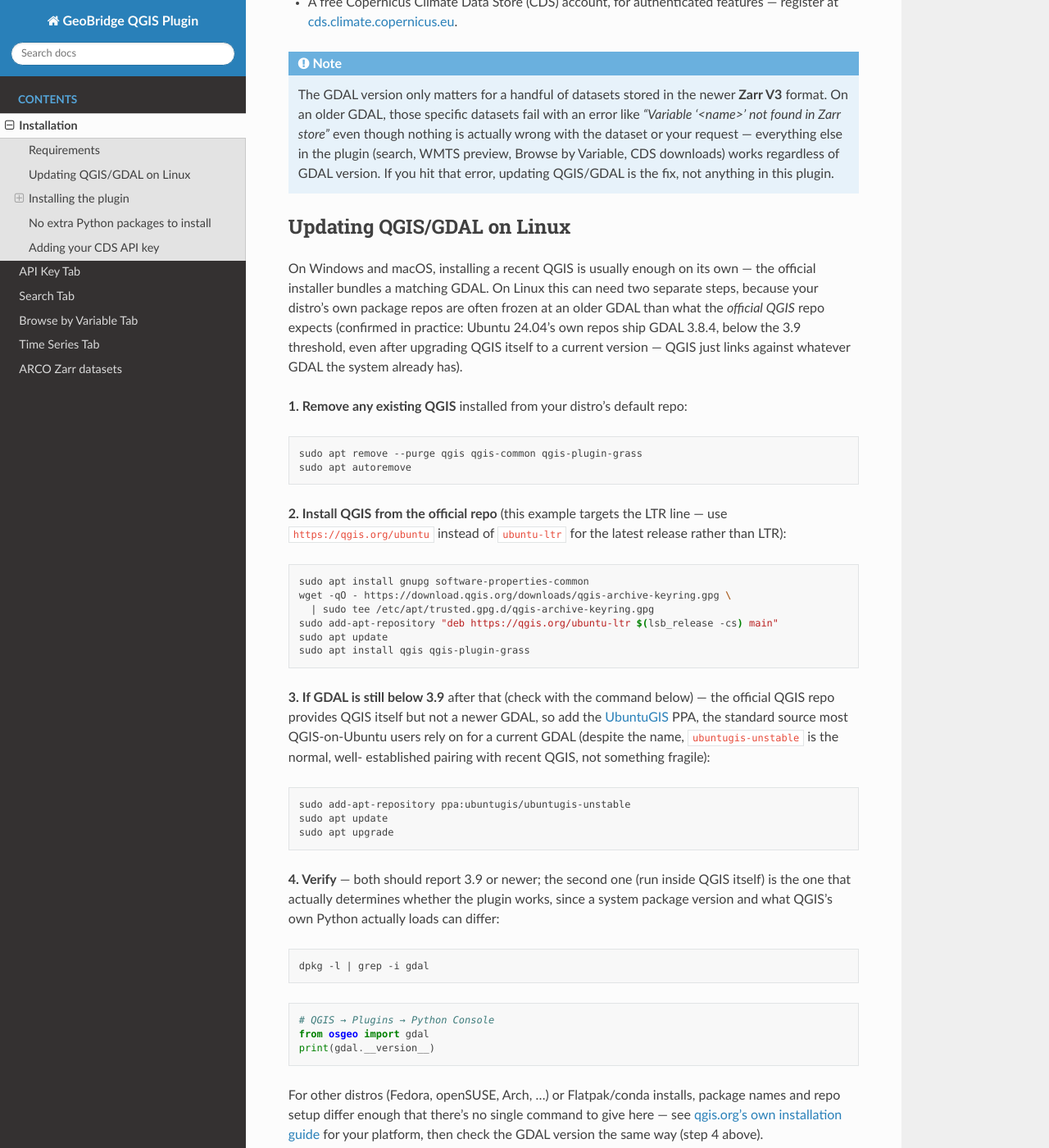
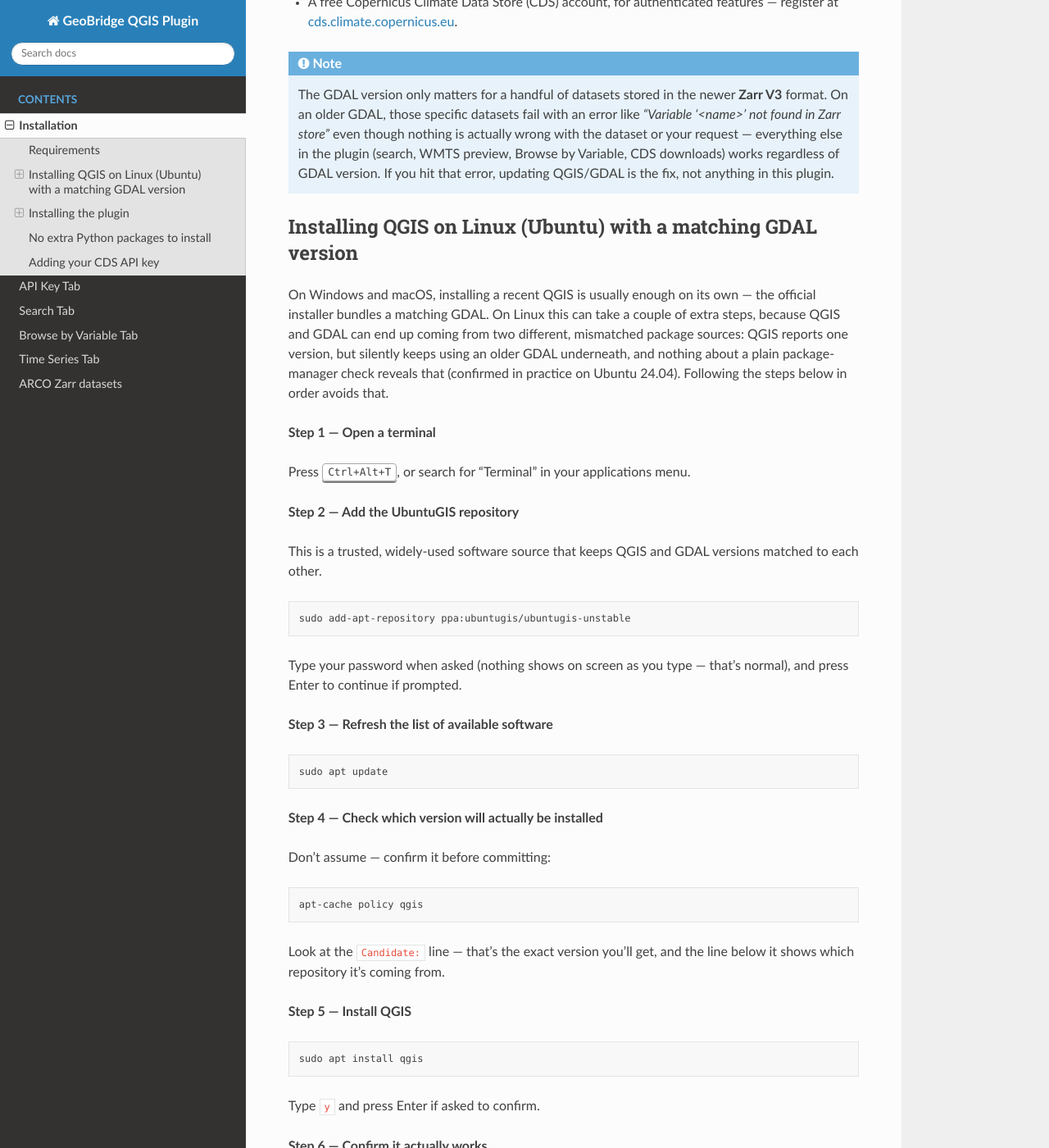
Before and after one commit to ECMWFCode4Earth/geobridge-qgis, a Sphinx documentation site: the page built from docs/installation.rst, in a window 1280 px wide and 1400 px high, scrolled down 347 px. Shown: the whole window at 82% size. Built offline with Sphinx 7.4.7 and the Read the Docs theme 3.1.0, drawn with Linux system fonts in a browser that asks for light colours; some of the changed text lies outside the part shown.

Commit message:
docs: rewrite the Linux QGIS/GDAL install instructions
Clearer step-by-step version (numbered steps, why-this-matters framing,
a verification path that goes beyond just a version number - ldd
against the actual qgis binary, then actually running a Zarr V3 feature
as the real confirmation) plus a dedicated "already installed" branch
using apt remove --purge with the fuller package list
(qgis-provider-grass, qgis-providers, python3-qgis) rather than the
shorter one this page had before.

Docs build clean with Sphinx (verified locally, no warnings).

```diff
--- a/docs/installation.rst
+++ b/docs/installation.rst
@@ -24,70 +24,102 @@
    If you hit that error, updating QGIS/GDAL is the fix, not anything in
    this plugin.
 
-Updating QGIS/GDAL on Linux
-------------------------------
+Installing QGIS on Linux (Ubuntu) with a matching GDAL version
+-------------------------------------------------------------------
 
 On Windows and macOS, installing a recent QGIS is usually enough on its
 own — the official installer bundles a matching GDAL. On Linux this can
-need two separate steps, because your distro's own package repos are
-often frozen at an older GDAL than what the *official QGIS* repo expects
-(confirmed in practice: Ubuntu 24.04's own repos ship GDAL 3.8.4, below
-the 3.9 threshold, even after upgrading QGIS itself to a current
-version — QGIS just links against whatever GDAL the system already has).
+take a couple of extra steps, because QGIS and GDAL can end up coming
+from two different, mismatched package sources: QGIS reports one
+version, but silently keeps using an older GDAL underneath, and nothing
+about a plain package-manager check reveals that (confirmed in practice
+on Ubuntu 24.04). Following the steps below in order avoids that.
 
-**1. Remove any existing QGIS** installed from your distro's default repo:
+**Step 1 — Open a terminal**
 
-.. code-block:: bash
+Press :kbd:`Ctrl+Alt+T`, or search for "Terminal" in your applications menu.
 
-   sudo apt remove --purge qgis qgis-common qgis-plugin-grass
-   sudo apt autoremove
+**Step 2 — Add the UbuntuGIS repository**
 
-**2. Install QGIS from the official repo** (this example targets the LTR
-line — use ``https://qgis.org/ubuntu`` instead of ``ubuntu-ltr`` for the
-latest release rather than LTR):
-
-.. code-block:: bash
-
-   sudo apt install gnupg software-properties-common
-   wget -qO - https://download.qgis.org/downloads/qgis-archive-keyring.gpg \
-     | sudo tee /etc/apt/trusted.gpg.d/qgis-archive-keyring.gpg
-   sudo add-apt-repository "deb https://qgis.org/ubuntu-ltr $(lsb_release -cs) main"
-   sudo apt update
-   sudo apt install qgis qgis-plugin-grass
-
-**3. If GDAL is still below 3.9** after that (check with the command
-below) — the official QGIS repo provides QGIS itself but not a newer
-GDAL, so add the `UbuntuGIS <https://launchpad.net/~ubuntugis>`_ PPA,
-the standard source most QGIS-on-Ubuntu users rely on for a current
-GDAL (despite the name, ``ubuntugis-unstable`` is the normal, well-
-established pairing with recent QGIS, not something fragile):
+This is a trusted, widely-used software source that keeps QGIS and GDAL
+versions matched to each other.
 
 .. code-block:: bash
 
    sudo add-apt-repository ppa:ubuntugis/ubuntugis-unstable
-   sudo apt update
-   sudo apt upgrade
 
-**4. Verify** — both should report 3.9 or newer; the second one (run
-inside QGIS itself) is the one that actually determines whether the
-plugin works, since a system package version and what QGIS's own Python
-actually loads can differ:
+Type your password when asked (nothing shows on screen as you type —
+that's normal), and press Enter to continue if prompted.
+
+**Step 3 — Refresh the list of available software**
 
 .. code-block:: bash
 
-   dpkg -l | grep -i gdal
+   sudo apt update
 
-.. code-block:: python
+**Step 4 — Check which version will actually be installed**
 
-   # QGIS → Plugins → Python Console
-   from osgeo import gdal
-   print(gdal.__version__)
+Don't assume — confirm it before committing:
+
+.. code-block:: bash
+
+   apt-cache policy qgis
+
+Look at the ``Candidate:`` line — that's the exact version you'll get,
+and the line below it shows which repository it's coming from.
+
+**Step 5 — Install QGIS**
+
+.. code-block:: bash
+
+   sudo apt install qgis
+
+Type ``y`` and press Enter if asked to confirm.
+
+**Step 6 — Confirm it actually works**
+
+Package versions can lie about what QGIS is really using, so check the
+real thing:
+
+1. Open QGIS, go to **Plugins → Python Console**, and run:
+
+   .. code-block:: python
+
+      from osgeo import gdal
+      print(gdal.__version__)
+
+   Only trust this check from *inside* QGIS — a terminal ``python3``
+   check can show a different, wrong answer.
+2. If it's below the version this plugin needs (GDAL 3.9), get proof of
+   what QGIS is really linked to:
+
+   .. code-block:: bash
+
+      ldd $(which qgis) | grep -i gdal
+
+3. Finally, actually run the plugin feature that matters to you (e.g.
+   Export to GeoTIFF on a Zarr V3 dataset — see :doc:`arco_zarr`). A
+   matching version number is a good sign, but running it for real is
+   the only true confirmation.
+
+If QGIS is already installed and something isn't working
+^^^^^^^^^^^^^^^^^^^^^^^^^^^^^^^^^^^^^^^^^^^^^^^^^^^^^^^^^^^^
+
+Instead of Step 5, do this:
+
+.. code-block:: bash
+
+   sudo apt remove --purge qgis qgis-common qgis-plugin-grass qgis-provider-grass qgis-providers python3-qgis
+   sudo apt autoremove --purge
+   sudo apt install qgis
+
+Then repeat Step 6 to confirm.
 
 For other distros (Fedora, openSUSE, Arch, …) or Flatpak/conda installs,
 package names and repo setup differ enough that there's no single
 command to give here — see `qgis.org's own installation guide
 <https://qgis.org/resources/installation-guide/>`_ for your platform,
-then check the GDAL version the same way (step 4 above).
+then check the GDAL version the same way (Step 6 above).
 
 Installing the plugin
 ----------------------
```
